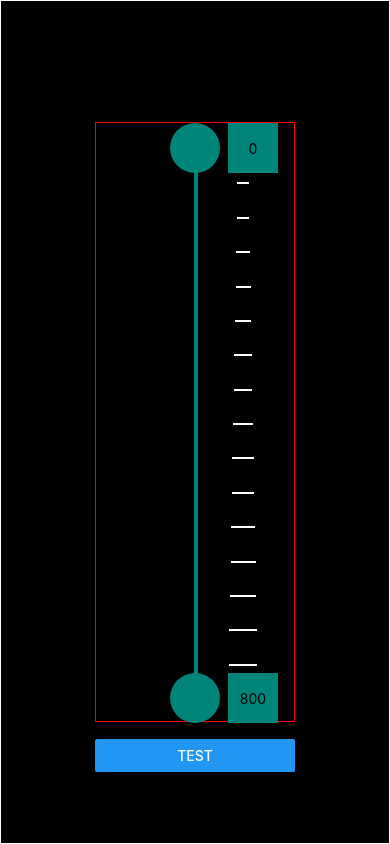
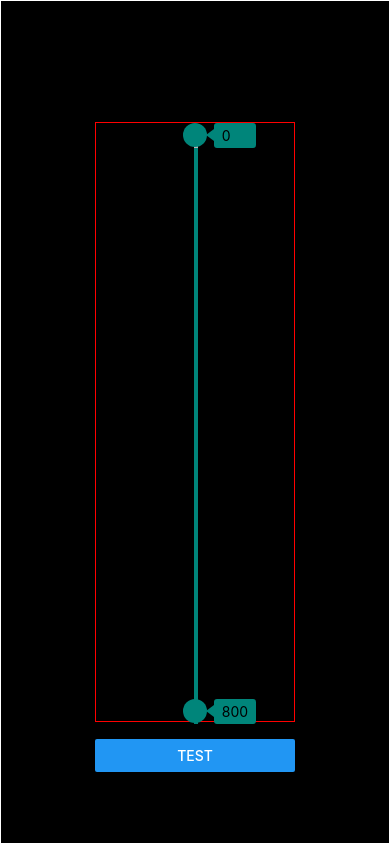
Before and after one commit to KailasMahavarkar/expo-starter, a React Native app: screen / in a window 390 px wide. Built offline with nearby package versions, Linux system fonts and the light colour scheme.

Commit message:
added tooltip

```diff
--- a/App.js
+++ b/App.js
@@ -18,6 +18,7 @@ export default function App() {
 		300,
 		350,
 		400,
+        425,
 		450,
 		500,
 		550,
@@ -54,11 +55,12 @@ export default function App() {
 					bottomValue={bottomValue}
 					rheostatHeight={600}
 					rheostatWidth={200}
-					handleSize={50}
-					shouldSnap={true}
+					handleSize={24}
+					shouldSnap={false}
 					snappingPoints={range}
 					algorithm={algorithm.linear}
 					showSnapBars={true}
+                    flipped={false}
 				/>
 				<View>
 					<Button
--- a/Rheostat.js
+++ b/Rheostat.js
@@ -8,6 +8,36 @@ import algo from "./algorithms";
 function jslog(...args) {
 	console.log(JSON.stringify(args, null, 4));
 }
+
+const CONSTANTS = {
+	TRIANGLE_SIZE_X: 6,
+	TRIANGLE_SIZE_Y: 8,
+};
+
+const styles = StyleSheet.create({
+	triangleLeft: {
+		borderTopWidth: CONSTANTS.TRIANGLE_SIZE_X,
+		borderBottomWidth: CONSTANTS.TRIANGLE_SIZE_X,
+		borderRightWidth: CONSTANTS.TRIANGLE_SIZE_Y,
+		borderLeftWidth: 0,
+		borderTopColor: "transparent",
+		borderBottomColor: "transparent",
+		borderLeftColor: "#00857a",
+		borderRightColor: "#00857a",
+		position: "absolute",
+	},
+	traingleRight: {
+		borderTopWidth: CONSTANTS.TRIANGLE_SIZE_X,
+		borderBottomWidth: CONSTANTS.TRIANGLE_SIZE_X,
+		borderLeftWidth: CONSTANTS.TRIANGLE_SIZE_Y,
+		borderRightWidth: 0,
+		borderTopColor: "transparent",
+		borderBottomColor: "transparent",
+		borderLeftColor: "#00857a",
+		borderRightColor: "#00857a",
+		position: "absolute",
+	},
+});
 
 function Rheostat({
 	minRange = 0,
@@ -25,8 +55,12 @@ function Rheostat({
 
 	algorithm = algo.linear,
 
+	flipped = false,
+
 	handleSize = 20,
 }) {
+	console.log("flipped", flipped);
+
 	const rheostatSize = rheostatHeight - handleSize;
 	const topPercentage = algorithm.getPosition(topValue, minRange, maxRange);
 	const bottomPercentage = algorithm.getPosition(bottomValue, minRange, maxRange);
@@ -41,6 +75,9 @@ function Rheostat({
 
 	const [currentTopValue, setCurrentTopValue] = useState(topValue);
 	const [currentBottomValue, setCurrentBottomValue] = useState(bottomValue);
+	const snapPoints = flipped
+		? snappingPoints.map((point) => maxRange - point).sort()
+		: snappingPoints;
 
 	useEffect(() => {
 		const percentage = algorithm.getPosition(topValue, 0, maxRange);
@@ -61,26 +98,26 @@ function Rheostat({
 		setCurrentBottomValue(value);
 	}, [bottomValue]);
 
-	const snappingPercentageAlgorithm = snappingPoints.map((point) => {
+	const snappingPercentageAlgorithm = snapPoints.map((point) => {
 		const snapValue = Math.max(0, algorithm.getPosition(point, minRange, maxRange));
 		return Number(snapValue.toFixed(2));
 	});
 
-	const snappingPointLength = snappingPoints.length - 1;
+	const snappingPointLength = snapPoints.length - 1;
 
 	const LineWidth = 4;
 	const hasDoubleHandle = true;
 
-	function getClosestIndex(snappingPoints, target, leftIndex, rightIndex) {
+	function getClosestIndex(snapPoints, target, leftIndex, rightIndex) {
 		let left = leftIndex || 0;
 		let right = rightIndex || snappingPointLength;
 
 		while (left <= right) {
 			let mid = Math.floor((left + right) / 2);
 
-			if (snappingPoints[mid] === target) {
+			if (snapPoints[mid] === target) {
 				return mid;
-			} else if (snappingPoints[mid] < target) {
+			} else if (snapPoints[mid] < target) {
 				left = mid + 1;
 			} else {
 				right = mid - 1;
@@ -89,20 +126,20 @@ function Rheostat({
 
 		// If the target is not found, find the closest index
 		let closestIndex =
-			Math.abs(snappingPoints[left] - target) < Math.abs(snappingPoints[right] - target)
+			Math.abs(snapPoints[left] - target) < Math.abs(snapPoints[right] - target)
 				? left
 				: right;
 		return closestIndex;
 	}
 
-	function getIndexLessThanTarget(snappingPoints, target) {
+	function getIndexLessThanTarget(snapPoints, target) {
 		let left = 0;
 		let right = snappingPointLength;
 
 		while (left <= right) {
 			let mid = Math.floor((left + right) / 2);
 
-			if (snappingPoints[mid] >= target) {
+			if (snapPoints[mid] >= target) {
 				right = mid - 1;
 			} else {
 				left = mid + 1;
@@ -112,14 +149,14 @@ function Rheostat({
 		return right >= 0 ? right : left;
 	}
 
-	function getIndexMoreThanTarget(snappingPoints, target) {
+	function getIndexMoreThanTarget(snapPoints, target) {
 		let left = 0;
-		let right = snappingPoints.length - 1;
+		let right = snapPoints.length - 1;
 
 		while (left <= right) {
 			let mid = Math.floor((left + right) / 2);
 
-			if (snappingPoints[mid] <= target) {
+			if (snapPoints[mid] <= target) {
 				left = mid + 1;
 			} else {
 				right = mid - 1;
@@ -339,6 +376,22 @@ function Rheostat({
 	const panTop = getGesturePan("top");
 	const panBottom = getGesturePan("bottom");
 
+	let computedValueTop = flipped
+		? maxRange - Math.round(currentTopValue)
+		: Math.round(currentTopValue);
+
+	let computedValueBottom = flipped
+		? maxRange - Math.round(currentBottomValue)
+		: Math.round(currentBottomValue);
+
+	let diffTop = Math.abs(computedValueTop.toString().length - maxRange.toString().length);
+	let diffBottom = Math.abs(computedValueBottom.toString().length - maxRange.toString().length);
+
+	jslog({
+		computedValueTop,
+		computedValueBottom,
+	});
+
 	return (
 		<GestureHandlerRootView
 			style={{
@@ -372,7 +425,7 @@ function Rheostat({
 					{shouldSnap &&
 						showSnapBars &&
 						snappingPercentageAlgorithm.map((point, index) => {
-							const width = 10 + (point / 100) * 20;
+							const width = 10 + ((flipped ? 100 - point : point) / 100) * 20;
 							return (
 								<View
 									key={index}
@@ -421,18 +474,41 @@ function Rheostat({
 											style={[
 												{
 													backgroundColor: "#00857a",
-													width: handleSize,
-													height: handleSize,
 													alignItems: "center",
 													justifyContent: "center",
 													top: 0,
-													left: handleSize + 8,
-
+													left: handleSize + 16,
 													minWidth: "fit-content",
+													borderRadius: 3,
 												},
 											]}
 										>
-											<Text>{currentTopValue}</Text>
+											<Text
+												style={{
+													paddingHorizontal: 8,
+													paddingVertical: 4,
+												}}
+											>
+												{computedValueTop}
+												<Text
+													style={{
+														color: "transparent",
+													}}
+												>
+													{"0".repeat(diffTop)}
+												</Text>
+											</Text>
+
+											<View
+												style={[
+													styles.triangleLeft,
+													{
+														position: "absolute",
+
+														left: -CONSTANTS.TRIANGLE_SIZE_Y,
+													},
+												]}
+											></View>
 										</Animated.View>
 									</GestureDetector>
 								</Animated.View>
@@ -464,17 +540,40 @@ function Rheostat({
 									style={[
 										{
 											backgroundColor: "#00857a",
-											width: handleSize,
-											height: handleSize,
 											alignItems: "center",
 											justifyContent: "center",
 											top: 0,
-											left: handleSize + 8,
+											left: handleSize + 16,
 											minWidth: "fit-content",
+											borderRadius: 3,
 										},
 									]}
 								>
-									<Text>{Math.round(currentBottomValue)}</Text>
+									<Text
+										style={{
+											paddingHorizontal: 8,
+											paddingVertical: 4,
+										}}
+									>
+										{computedValueBottom}
+										<Text
+											style={{
+												color: "transparent",
+											}}
+										>
+											{"0".repeat(diffBottom)}
+										</Text>
+									</Text>
+
+									<View
+										style={[
+											styles.triangleLeft,
+											{
+												position: "absolute",
+												left: -CONSTANTS.TRIANGLE_SIZE_Y,
+											},
+										]}
+									></View>
 								</Animated.View>
 							</GestureDetector>
 						</Animated.View>
```
